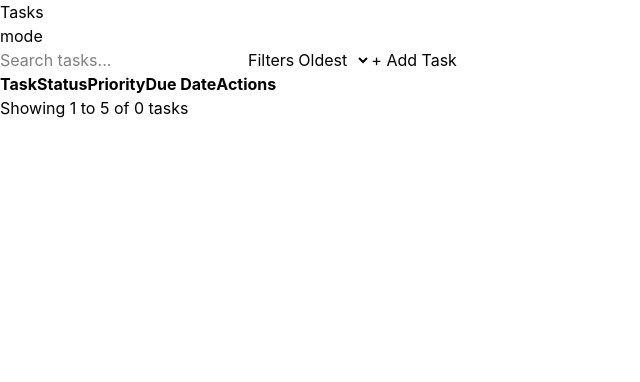
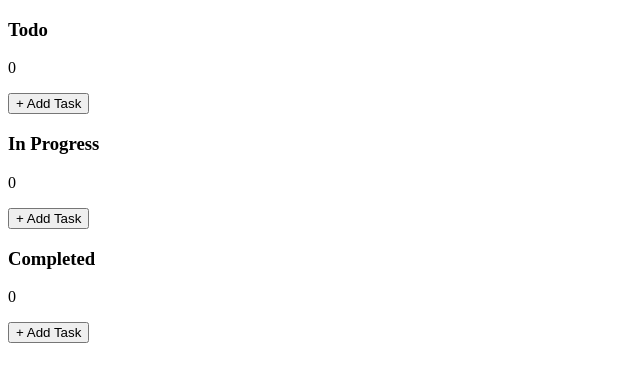
Before and after one commit to malakmuayad11/Taskflow, a React (Vite) app: page / in a window 1280 px wide. Shown: the top 382 px of the page, without its empty margins (0-640 px from the left). Built offline with nearby package versions, Linux system fonts and the light colour scheme.

Commit message:
Implement Kanban View

```diff
--- a/src/App.tsx
+++ b/src/App.tsx
@@ -1,7 +1,8 @@
 // import Dashboard from "./pages/Dashboard.tsx";
-import Tasks from "./pages/Tasks.tsx";
+import TasksBoard from "./components/Tasks/TasksBoard.tsx";
+// import Tasks from "./pages/Tasks.tsx";
 import { getTasks } from "./services/localStorageService";
 
 export default function App() {
-  return <Tasks tasks={getTasks()} />;
+  return <TasksBoard initialTasks={getTasks()} />;
 }
--- /dev/null
+++ b/src/components/Tasks/TaskCard.tsx
@@ -0,0 +1,29 @@
+import type { TaskPriority } from "../../types/Task.tsx";
+
+type TaskCardProps = {
+  title: string;
+  dueDate: Date;
+  priority: TaskPriority;
+};
+
+export default function TaskCard({ title, dueDate, priority }: TaskCardProps) {
+  const parsedDueDate = dueDate instanceof Date ? dueDate : new Date(dueDate);
+  const formattedDate = Number.isNaN(parsedDueDate.getTime())
+    ? "Invalid date"
+    : parsedDueDate.toLocaleDateString("en-US", {
+        year: "numeric",
+        month: "long",
+        day: "2-digit",
+      });
+
+  return (
+    <section>
+      <h3>{title}</h3>
+      <div>
+        {/* <img>date icon</img> */}
+        <p>{formattedDate}</p>
+      </div>
+      <p>{priority}</p>
+    </section>
+  );
+}
--- /dev/null
+++ b/src/components/Tasks/TasksBoard.tsx
@@ -0,0 +1,44 @@
+import type { Task } from "../../types/Task.ts";
+import { useState } from "react";
+import { addTask } from "../../services/localStorageService.ts";
+import AddEditTaskForm from "./AddEditTaskForm.tsx";
+import TasksColumn from "./TasksColumn";
+
+export default function TasksBoard({ initialTasks }: { initialTasks: Task[] }) {
+  const [isAddingTask, setIsAddingTask] = useState(false);
+  const [tasks, setTasks] = useState(initialTasks);
+
+  function handleAddTask(task: Task) {
+    addTask(task); // add it to local storage
+    setTasks((previousTasks) => [...previousTasks, task]); // refresh the UI
+  }
+  function handleSave(addedTask: Task) {
+    handleAddTask(addedTask);
+    setIsAddingTask(false);
+  }
+  function handleCancel() {
+    setIsAddingTask(false);
+  }
+
+  return (
+    <>
+      {isAddingTask ? (
+        <AddEditTaskForm
+          isAddMode={true}
+          onSave={handleSave}
+          onCancel={handleCancel}
+        />
+      ) : (
+        <div>
+          <TasksColumn status="Todo" tasks={tasks} onAdd={handleAddTask} />
+          <TasksColumn
+            status="In Progress"
+            tasks={tasks}
+            onAdd={handleAddTask}
+          />
+          <TasksColumn status="Completed" tasks={tasks} onAdd={handleAddTask} />
+        </div>
+      )}
+    </>
+  );
+}
--- /dev/null
+++ b/src/components/Tasks/TasksColumn.tsx
@@ -0,0 +1,57 @@
+import TaskCard from "./TaskCard.tsx";
+import type { Task, TaskStatus } from "../../types/Task.ts";
+import AddEditTaskForm from "./AddEditTaskForm.tsx";
+import { useState } from "react";
+
+type TasksColumnProps = {
+  status: TaskStatus;
+  tasks: Task[];
+  onAdd: (task: Task) => void;
+};
+
+export default function TasksColumn({
+  status,
+  tasks,
+  onAdd,
+}: TasksColumnProps) {
+  const tasksByStatus = tasks.filter((task) => task.status === status);
+  const [isAddingTask, setIsAddingTask] = useState(false);
+
+  function handleSave(addedTask: Task) {
+    onAdd(addedTask);
+    setIsAddingTask(false);
+  }
+
+  function handleCancel() {
+    setIsAddingTask(false);
+  }
+
+  return (
+    <section>
+      {isAddingTask && (
+        <AddEditTaskForm
+          onCancel={handleCancel}
+          isAddMode={true}
+          onSave={handleSave}
+        />
+      )}
+      {!isAddingTask && (
+        <>
+          <div>
+            <h3>{status}</h3>
+            <p>{tasksByStatus.length}</p>
+          </div>
+          {tasksByStatus.map((task) => (
+            <TaskCard
+              key={task.id}
+              title={task.title}
+              dueDate={task.dueDate}
+              priority={task.priority}
+            />
+          ))}
+          <button onClick={() => setIsAddingTask(true)}>+ Add Task</button>
+        </>
+      )}
+    </section>
+  );
+}
--- /dev/null
+++ b/src/pages/TasksKanbanView.tsx
@@ -0,0 +1,6 @@
+import type { Task } from "../types/Task.ts";
+import TasksBoard from "../components/Tasks/TasksBoard.tsx";
+
+export default function TaskKanbanView({ tasks }: { tasks: Task[] }) {
+  return <TasksBoard initialTasks={tasks} />;
+}
```
